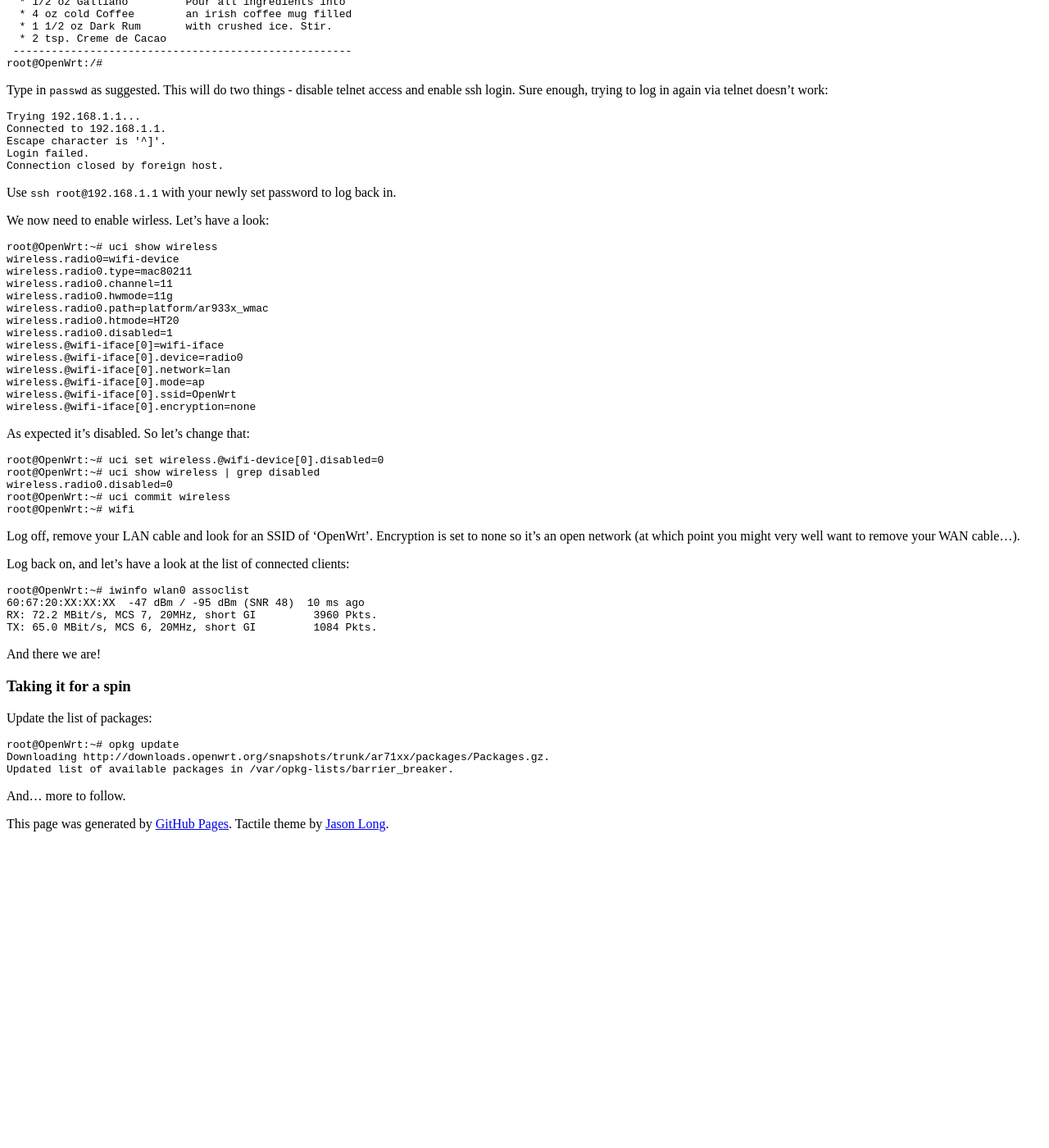
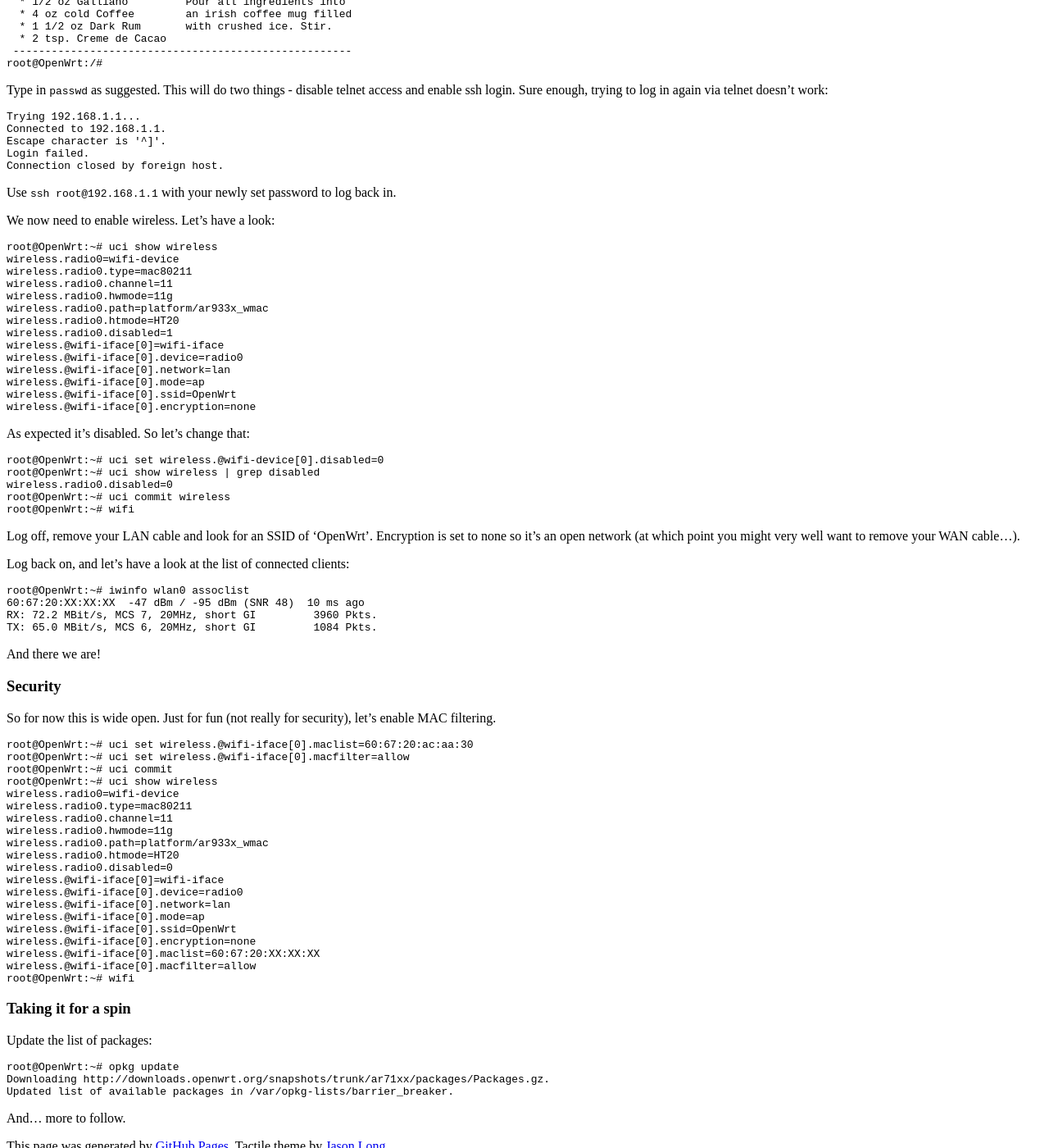
Before and after one commit to axiomiety/axiomiety.github.io, a Jekyll site: the page built from articles/misc_openwrt-wr710n.markdown, in a window 1280 px wide and 1400 px high, scrolled down 915 px. Shown: the whole window at 82% size. Built offline with Jekyll 4.4.1, drawn with Linux system fonts in a browser that asks for light colours; nearby versions of some CDN libraries; some web fonts are replaced; before the commit the page ends 1937 px from its top, so only the background shows below that.

Commit message:
small update

```diff
--- a/articles/misc_freebsd-vm128.markdown
+++ b/articles/misc_freebsd-vm128.markdown
@@ -38,7 +38,7 @@
 
 and voila! The installer will continue and use the swap partition as and when required (yep, that was the tricky bit).
 
-Once the install is complete you will be ask whether you want to be dropped into a shell. Again the answer is yes - this time because `/etc/fstab` hasn't been created for you. Just open up `vi` and:
+Once the install is complete you will be asked whether you want to be dropped into a shell. Again the answer is yes - this time because `/etc/fstab` hasn't been created for you. Just open up `vi` and:
 
     /dev/gpt/gptswap        none    swap    sw      0       0
     /dev/gpt/gptroot        /       ufs     rw      1       1
--- a/articles/misc_openwrt-wr710n.markdown
+++ b/articles/misc_openwrt-wr710n.markdown
@@ -62,7 +62,7 @@
 
 Use `ssh root@192.168.1.1` with your newly set password to log back in.
 
-We now need to enable wirless. Let's have a look:
+We now need to enable wireless. Let's have a look:
 
     root@OpenWrt:~# uci show wireless
     wireless.radio0=wifi-device
@@ -98,6 +98,31 @@
 
 And there we are!
 
+### Security ###
+
+So for now this is wide open. Just for fun (not really for security), let's enable MAC filtering.
+
+    root@OpenWrt:~# uci set wireless.@wifi-iface[0].maclist=60:67:20:ac:aa:30
+    root@OpenWrt:~# uci set wireless.@wifi-iface[0].macfilter=allow
+    root@OpenWrt:~# uci commit
+    root@OpenWrt:~# uci show wireless
+    wireless.radio0=wifi-device
+    wireless.radio0.type=mac80211
+    wireless.radio0.channel=11
+    wireless.radio0.hwmode=11g
+    wireless.radio0.path=platform/ar933x_wmac
+    wireless.radio0.htmode=HT20
+    wireless.radio0.disabled=0
+    wireless.@wifi-iface[0]=wifi-iface
+    wireless.@wifi-iface[0].device=radio0
+    wireless.@wifi-iface[0].network=lan
+    wireless.@wifi-iface[0].mode=ap
+    wireless.@wifi-iface[0].ssid=OpenWrt
+    wireless.@wifi-iface[0].encryption=none
+    wireless.@wifi-iface[0].maclist=60:67:20:XX:XX:XX
+    wireless.@wifi-iface[0].macfilter=allow
+    root@OpenWrt:~# wifi
+
 ### Taking it for a spin ###
 
 Update the list of packages:
```
Also changed, not shown: articles/misc_wireless_insecurity.markdown (+34 -0 lines).
